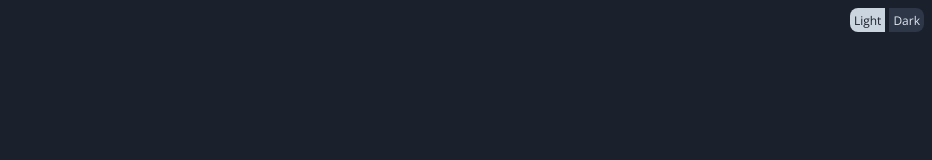
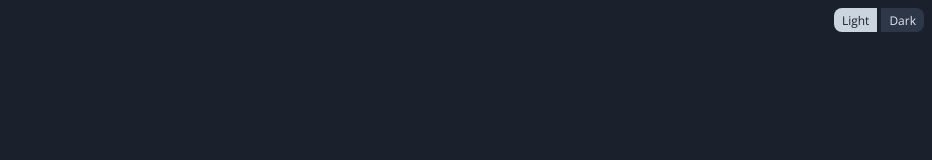
Before and after one commit to mojiwa/mojiwa.com, a React (Create React App) app: page / in a window 1280 px wide. Shown: the top 160 px of the page, without its empty margins (348-1280 px from the left). Built offline with nearby package versions, Linux system fonts and the light colour scheme.

Commit message:
Purge tailwind config Update theme button padding

```diff
--- a/src/App.tsx
+++ b/src/App.tsx
@@ -61,11 +61,11 @@ class App extends React.PureComponent<{}, IAppState> {
             <Button
               onClick={() => this.setTheme(Theme.Light)}
               text="Light"
-              customClass={`hover:shadow-grayOutline bg-gray-400 mr-1 text-gray-900 rounded-l-lg h-6 ${this.state.ThemeSwitch === Theme.Light ? 'hover:shadow-none' : 'hover:bg-gray-200'}`}/>
+              customClass={`hover:shadow-grayOutline bg-gray-400 mr-1 text-gray-900 rounded-l-lg h-6 px-2 ${this.state.ThemeSwitch === Theme.Light ? 'hover:shadow-none' : 'hover:bg-gray-200'}`}/>
             <Button
               onClick={() => this.setTheme(Theme.Dark)}
               text="Dark"
-              customClass={`hover:shadow-grayOutline bg-gray-800 text-gray-300 rounded-r-lg h-6 ${this.state.ThemeSwitch === Theme.Dark ? 'hover:shadow-none' : 'hover:bg-gray-900'}`} />
+              customClass={`hover:shadow-grayOutline bg-gray-800 text-gray-300 rounded-r-lg h-6 px-2 ${this.state.ThemeSwitch === Theme.Dark ? 'hover:shadow-none' : 'hover:bg-gray-900'}`} />
           </div>
           <div className='flex justify-between mt-2 ml-3 mr-3'>
            {/* Light/Dark theme button */}
```
Also changed, not shown: tailwind.js.
